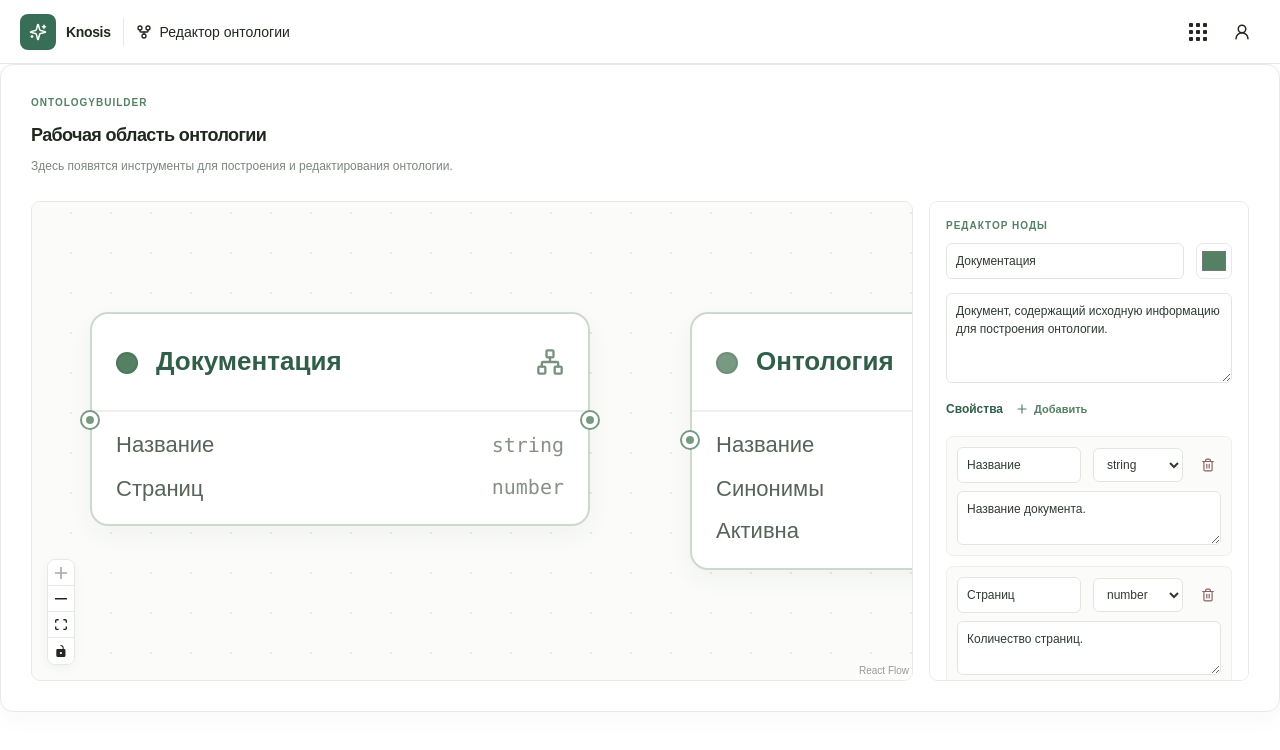
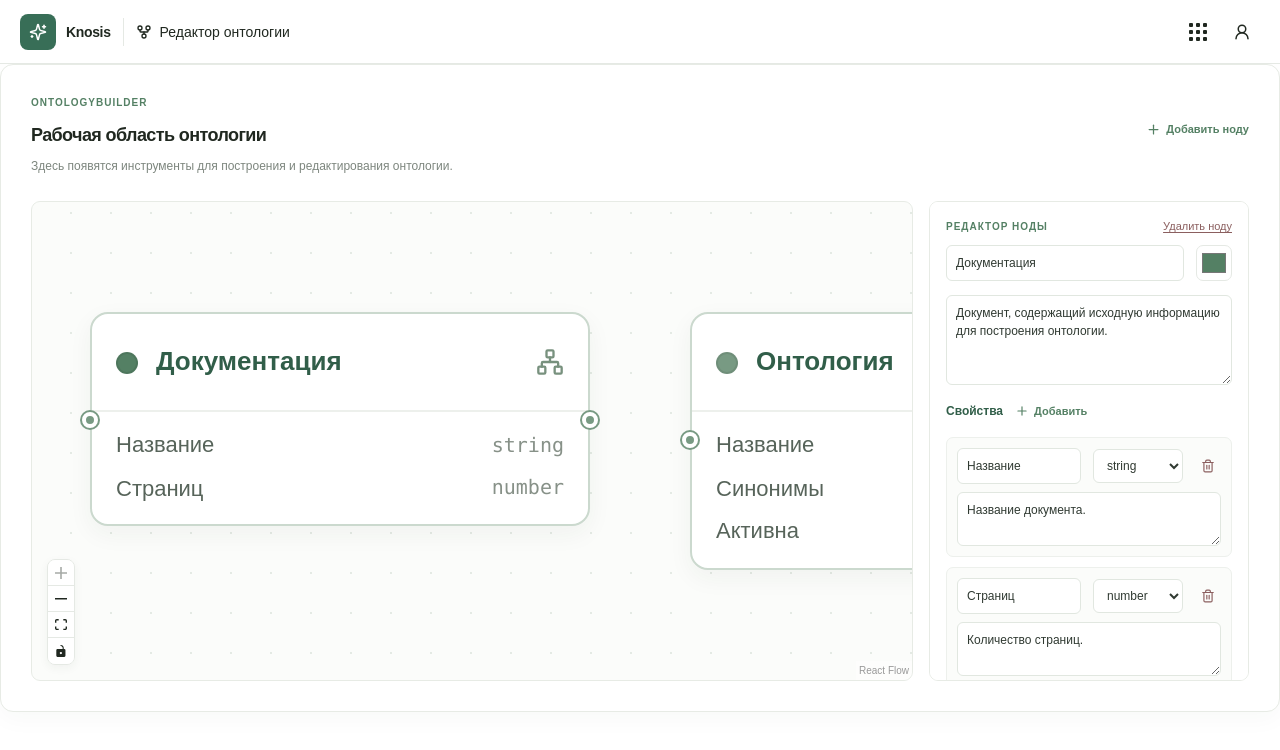
Before and after one commit to LarexSetch/knosis, a React (Vite) app in the folder frontend/: page /ontology-builder in a window 1280 px wide. Both pictures are taken after a click on the element 90 px from the left and 419 px from the top of the page. Shown: the top 750 px of the page. Built offline with nearby package versions, Linux system fonts and the light colour scheme.

Commit message:
master Add creating and deleting and relationing nodes

```diff
--- a/frontend/src/sections/ontology-builder/OntologyBuilder.css
+++ b/frontend/src/sections/ontology-builder/OntologyBuilder.css
@@ -12,6 +12,22 @@
   display: flex;
   align-items: stretch;
   gap: 16px;
+}
+
+.ontology-workspace__heading {
+  display: flex;
+  align-items: center;
+  justify-content: space-between;
+  gap: 16px;
+}
+
+.ontology-workspace__heading h2 {
+  margin: 0;
+  font-size: 18px;
+}
+
+.ontology-workspace__add {
+  flex: none;
 }
 
 .ontology-editor {
@@ -31,6 +47,13 @@
 .ontology-editor__heading {
   display: grid;
   gap: 10px;
+}
+
+.ontology-editor__title-row {
+  display: flex;
+  align-items: center;
+  justify-content: space-between;
+  gap: 12px;
 }
 
 .ontology-editor__node-row,
@@ -109,7 +132,8 @@
 }
 
 .ontology-editor__add,
-.ontology-editor__remove {
+.ontology-editor__remove,
+.ontology-editor__delete {
   display: inline-flex;
   align-items: center;
   justify-content: center;
@@ -126,6 +150,17 @@
   font-weight: 600;
 }
 
+.ontology-editor__delete {
+  padding: 0;
+  border: 0;
+  color: #8b5f5f;
+  background: transparent;
+  font-size: 11px;
+  font-weight: 500;
+  text-decoration: underline;
+  text-underline-offset: 2px;
+}
+
 .ontology-editor__remove {
   width: 26px;
   height: 26px;
@@ -136,6 +171,10 @@
 .ontology-editor__add:hover,
 .ontology-editor__remove:hover {
   background: #f1f5f1;
+}
+
+.ontology-editor__delete:hover {
+  color: #713e3e;
 }
 
 .ontology-editor__properties {
--- a/frontend/src/sections/ontology-builder/OntologyBuilder.tsx
+++ b/frontend/src/sections/ontology-builder/OntologyBuilder.tsx
@@ -1,10 +1,15 @@
 import {
+  addEdge,
   Background,
   Controls,
+  MarkerType,
   ReactFlow,
+  useEdgesState,
   useNodesState,
+  type Connection,
 } from '@xyflow/react';
-import { useState } from 'react';
+import { Plus } from 'lucide-react';
+import { useCallback, useState } from 'react';
 import { Route, Routes } from 'react-router-dom';
 import '@xyflow/react/dist/style.css';
 import './OntologyBuilder.css';
@@ -13,6 +18,7 @@ import { OntologyNodeEditor } from './OntologyNodeEditor';
 import {
   OntologyNodeIcon,
   type OntologyFlowNode,
+  type OntologyRelationship,
 } from './ontology-types';
 
 const nodeTypes = { ontology: OntologyNode };
@@ -22,6 +28,7 @@ const initialNodes: OntologyFlowNode[] = [
     id: 'documentation',
     type: 'ontology',
     draggable: true,
+    deletable: false,
     position: { x: 80, y: 120 },
     data: {
       color: '#548064',
@@ -46,6 +53,7 @@ const initialNodes: OntologyFlowNode[] = [
     id: 'ontology',
     type: 'ontology',
     draggable: true,
+    deletable: false,
     position: { x: 380, y: 120 },
     data: {
       color: '#789a83',
@@ -64,22 +72,100 @@ const initialNodes: OntologyFlowNode[] = [
 
 function OntologyWorkspace() {
   const [nodes, setNodes, onNodesChange] = useNodesState(initialNodes);
+  const [edges, setEdges, onEdgesChange] = useEdgesState<OntologyRelationship>([]);
   const [selectedNodeId, setSelectedNodeId] = useState<string | null>(null);
   const selectedNode = nodes.find((node) => node.id === selectedNodeId);
+
+  const onConnect = useCallback(
+    (connection: Connection) => {
+      setEdges((currentEdges) =>
+        addEdge(
+          {
+            ...connection,
+            id: crypto.randomUUID(),
+            markerEnd: {
+              type: MarkerType.ArrowClosed,
+              color: '#548064',
+            },
+          },
+          currentEdges,
+        ),
+      );
+    },
+    [setEdges],
+  );
+
+  const addNode = () => {
+    const id = crypto.randomUUID();
+    const newNode: OntologyFlowNode = {
+      id,
+      type: 'ontology',
+      deletable: false,
+      position: { x: 100 + nodes.length * 40, y: 240 + nodes.length * 40 },
+      data: {
+        color: '#789a83',
+        name: '',
+        description: '',
+        icons: [OntologyNodeIcon.DETACHED],
+        properties: [],
+        associations: [],
+      },
+    };
+    setNodes((currentNodes) => [...currentNodes, newNode]);
+    setSelectedNodeId(id);
+  };
+
+  const deleteNode = (nodeId: string) => {
+    setNodes((currentNodes) =>
+      currentNodes
+        .filter((node) => node.id !== nodeId)
+        .map((node) => ({
+          ...node,
+          data: {
+            ...node.data,
+            associations: node.data.associations.map((association) => ({
+              ...association,
+              targets: association.targets.filter((target) => target !== nodeId),
+            })),
+          },
+        })),
+    );
+    setEdges((currentEdges) =>
+      currentEdges.filter(
+        (edge) => edge.source !== nodeId && edge.target !== nodeId,
+      ),
+    );
+    setSelectedNodeId(null);
+  };
 
   return (
     <div className="welcome-card">
       <div className="welcome-kicker">OntologyBuilder</div>
-      <h2>Рабочая область онтологии</h2>
+      <div className="ontology-workspace__heading">
+        <h2>Рабочая область онтологии</h2>
+        <button
+          className="ontology-editor__add ontology-workspace__add"
+          type="button"
+          onClick={addNode}
+        >
+          <Plus size={15} />
+          Добавить ноду
+        </button>
+      </div>
       <p>Здесь появятся инструменты для построения и редактирования онтологии.</p>
       <div className="ontology-workspace">
         <div className="ontology-flow" aria-label="Граф онтологии">
           <ReactFlow
             nodes={nodes}
+            edges={edges}
             onNodesChange={onNodesChange}
+            onEdgesChange={onEdgesChange}
+            onConnect={onConnect}
             onNodeClick={(_, node) => setSelectedNodeId(node.id)}
             nodeTypes={nodeTypes}
             nodesDraggable
+            nodesConnectable
+            deleteKeyCode={null}
             fitView
           >
             <Background color="#dce4dc" gap={20} />
@@ -90,6 +176,7 @@ function OntologyWorkspace() {
           <OntologyNodeEditor
             node={selectedNode}
             availableNodes={nodes}
+            onDelete={() => deleteNode(selectedNode.id)}
             onChange={(data) =>
               setNodes((currentNodes) =>
                 currentNodes.map((node) =>
--- a/frontend/src/sections/ontology-builder/OntologyNodeEditor.tsx
+++ b/frontend/src/sections/ontology-builder/OntologyNodeEditor.tsx
@@ -9,12 +9,14 @@ import { OntologyNodeIcon } from './ontology-types';
 interface OntologyNodeEditorProps {
   node: OntologyFlowNode;
   availableNodes: OntologyFlowNode[];
+  onDelete: () => void;
   onChange: (data: OntologyNodeData) => void;
 }
 
 export function OntologyNodeEditor({
   node,
   availableNodes,
+  onDelete,
   onChange,
 }: OntologyNodeEditorProps) {
   const updateNode = (updates: Partial<OntologyNodeData>) => {
@@ -53,7 +55,16 @@ export function OntologyNodeEditor({
   return (
     <aside className="ontology-editor" aria-label="Редактирование ноды">
       <div className="ontology-editor__heading">
-        <div className="welcome-kicker">Редактор ноды</div>
+        <div className="ontology-editor__title-row">
+          <div className="welcome-kicker">Редактор ноды</div>
+          <button
+            className="ontology-editor__delete"
+            type="button"
+            onClick={onDelete}
+          >
+            Удалить ноду
+          </button>
+        </div>
         <div className="ontology-editor__node-row">
           <input
             className="ontology-editor__control"
```
